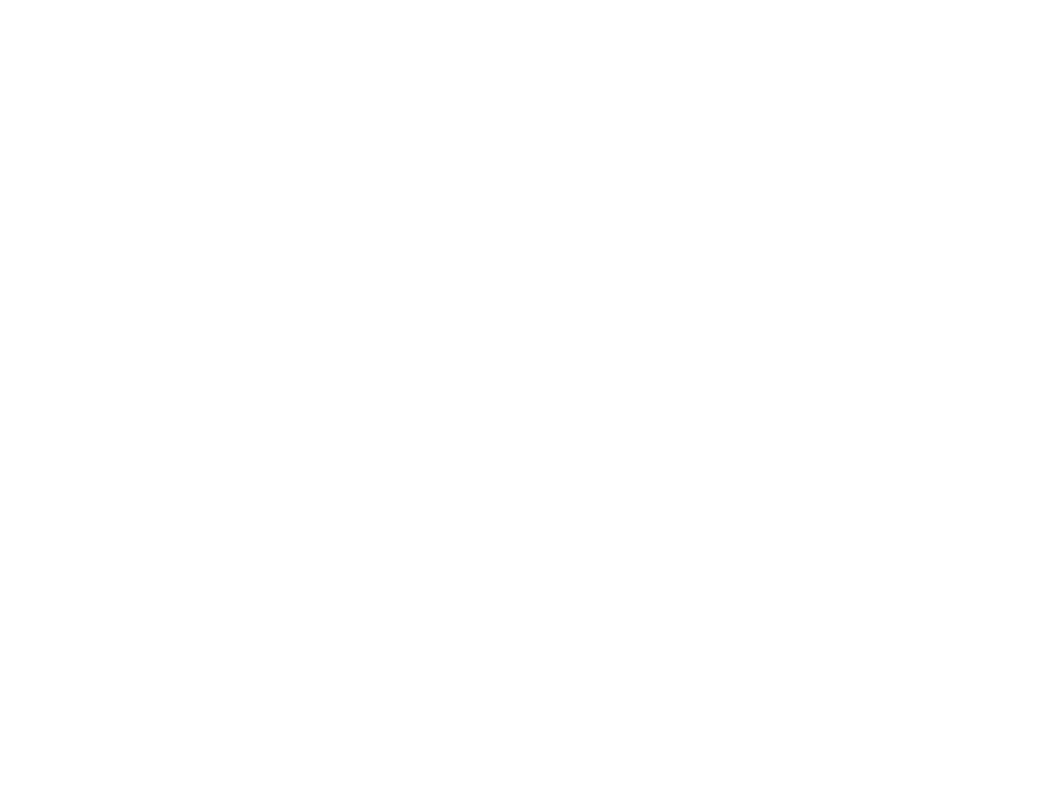
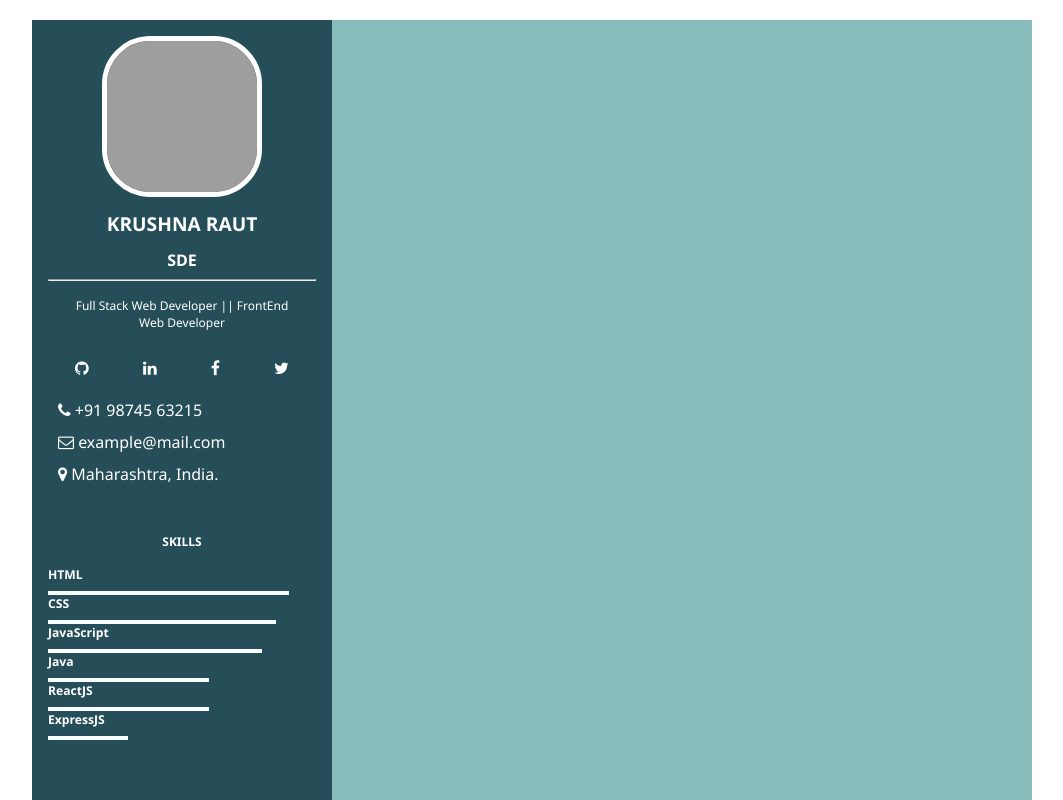
Before and after one commit to TechnicalShree/Responsive-CSS---Responsive-Resume-using-CSS-Grid---wxxgawgfk49t, a plain HTML site: page index.html in a window 1280 px wide. Shown: the top 800 px of the page, without its empty margins (108-1171 px from the left). Drawn offline with Linux system fonts and the light colour scheme; grey boxes are pictures that could not be loaded.

Commit message:
Left Completed

```diff
--- a/index.html
+++ b/index.html
@@ -7,19 +7,92 @@
         <meta name="description" content="">
         <meta name="author" content="">
         <title>Resume</title>
-
-    <link rel="preconnect" href="https://fonts.googleapis.com">
-    <link rel="preconnect" href="https://fonts.gstatic.com" crossorigin>
-    <link rel="stylesheet" href="./style.css">
-    <link href="https://fonts.googleapis.com/css2?family=Poppins:wght@100;300;400;600&display=swap" rel="stylesheet">
-    <link rel="stylesheet" href="https://cdnjs.cloudflare.com/ajax/libs/font-awesome/4.7.0/css/font-awesome.min.css">
-
+        <link rel="preconnect" href="https://fonts.googleapis.com">
+        <link rel="preconnect" href="https://fonts.gstatic.com" crossorigin>
+        <link rel="stylesheet" href="./style.css">
+        <link href="https://fonts.googleapis.com/css2?family=Poppins:wght@100;300;400;600&display=swap" rel="stylesheet">
+        <link rel="stylesheet" href="https://cdnjs.cloudflare.com/ajax/libs/font-awesome/4.7.0/css/font-awesome.min.css">
     </head>
     <body>
-        <main class="main-content" contenteditable="true">
+        <main class="main-content">              <!--  contenteditable="true"-->
             <section class="left-section">
                  <div class="left-content">
-                    <!-- Write code for the left section here -->
+                    <div class="profile-details">
+                        <div class="profile">
+                            <img class="profile-image" src="https://www.instituteofphotography.in/wp-content/uploads/2015/05/dummy-profile-pic.jpg" alt="profile">
+                        </div>
+                        <h2 class="name">Krushna Raut</h2>
+                        <h4 class="designation">SDE</h4>
+                        <hr />
+                        <p class="description">Full Stack Web Developer || FrontEnd Web Developer</p>
+                        <div class="contact-item">
+                            <ul class="social-media">
+                                <li class="icon"><a title="GitHub" href="https://github.com/TechnicalShree"><i class="fa fa-github" aria-hidden="true"></i></a></li>
+                                <li class="icon"><a title="LinkedIn" href="https://www.linkedin.com/in/krushna-raut-1862a413a/"><i class="fa fa-linkedin" aria-hidden="true"></i></a></li>
+                                <li class="icon"><a title="Facebook" href="https://www.facebook.com/krushna.raut.3388/"><i class="fa fa-facebook" aria-hidden="true"></i></a></li>
+                                <li class="icon"><a title="Twitter" href="https://twitter.com/Krushna96Raut"><i class="fa fa-twitter" aria-hidden="true"></i></a></li>
+                            </ul>
+                            <ul class="personal-details">
+                                <li class="icon"><i class="fa fa-phone" aria-hidden="true"></i> +91 98745 63215</li>
+                                <li class="icon"><i class="fa fa-envelope-o" aria-hidden="true"></i> example@mail.com</li>
+                                <li class="icon"><i class="fa fa-map-marker" aria-hidden="true"></i> Maharashtra, India.</li>
+                            </ul>
+                            <br/>
+                        </div>
+                    </div>
+                </div>
+                <div class="skill">
+                    <h2 class="skills">Skills</h2>
+                    <div class="skills-content">
+                        <div class="skill-item">
+                            <div class="skill-name">
+                                <h3>HTML</h3>
+                            </div>
+                            <div class="skill-progress">
+                                <div class="progress-bar" style="width: 90%;"></div>
+                            </div>
+                        </div>
+                        <div class="skill-item">
+                            <div class="skill-name">
+                                <h3>CSS</h3>
+                            </div>
+                            <div class="skill-progress">
+                                <div class="progress-bar" style="width: 85%;"></div>
+                            </div>
+                        </div>
+                        <div class="skill-item">
+                            <div class="skill-name">
+                                <h3>JavaScript</h3>
+                            </div>
+                            <div class="skill-progress">
+                                <div class="progress-bar" style="width: 80%;"></div>
+                            </div>
+                        </div>
+                        <div class="skill-item">
+                            <div class="skill-name">
+                                <h3>Java</h3>
+                            </div>
+                            <div class="skill-progress">
+                                <div class="progress-bar" style="width: 60%;"></div>
+                            </div>
+                        </div>
+                        <div class="skill-item">
+                            <div class="skill-name">
+                                <h3>ReactJS</h3>
+                            </div>
+                            <div class="skill-progress">
+                                <div class="progress-bar" style="width: 60%;"></div>
+                            </div>
+                        </div>
+                        <div class="skill-item">
+                            <div class="skill-name">
+                                <h3>ExpressJS</h3>
+                            </div>
+                            <div class="skill-progress">
+                                <div class="progress-bar" style="width: 30%;"></div>
+                            </div>
+                        </div>
+                    </div>
                 </div>
             </div>
             </section>
@@ -27,7 +100,6 @@
             <section class="right-section">
                 <div class="right-main-content">
 
-                    <!-- Write code for the right section here -->
                 </div>
             </section>
         </main>
--- a/style.css
+++ b/style.css
@@ -1,9 +1,82 @@
-*{
-    padding: 0;
-    margin: 0;
-    box-sizing: border-box;
-    list-style: none;
-    font-family: 'Segoe UI', Tahoma, Geneva, Verdana, sans-serif;
+* {
+  padding: 0;
+  margin: 0;
+  box-sizing: border-box;
+  list-style: none;
+  color: white;
+  font-family: "Segoe UI", Tahoma, Geneva, Verdana, sans-serif;
+}
+body {
+  width: 100%;
+}
+.main-content {
+  min-height: 1000px;
+  width: 90%;
+  margin: 20px auto;
+  display: grid;
+  justify-content: center;
+  grid-template-columns: 300px 700px;
+}
+.left-section {
+  grid-column: span 1;
+  padding: 1rem;
+  background-color: #264e58;
+}
+.profile-image {
+  width: 60%;
+  height: 160.8px;
+  border: 5px white solid;
+  border-radius: 30%;
+  background: #4e4a41;
+  display: block;
+  margin: auto;
+}
+.name {
+  font-size: 1.2rem;
+  font-weight: 700;
+  text-align: center;
+  text-transform: uppercase;
+  letter-spacing: 0.02px;
+  padding: 0.8rem;
+}
+.designation {
+  font-size: 1rem;
+  text-align: center;
+  text-transform: uppercase;
+  padding-bottom: 0.5rem;
+}
+.description {
+  font-size: 0.75rem;
+  text-align: center;
+  padding: 1rem;
+}
+.social-media {
+  display: flex;
+  justify-content: space-around;
+  align-items: center;
+}
+.contact-item li {
+  margin: 10px;
 }
 
-/* Write CSS code below */
+.skills {
+  font-size: 0.75rem;
+  text-align: center;
+  text-transform: uppercase;
+  padding: 1rem 0.5rem;
+}
+.skill-name {
+  font-size: 0.65rem;
+  text-align: left;
+  padding-bottom: 0.5rem;
+}
+.progress-bar {
+  height: 4px;
+  border: 1px white solid;
+  background-color: azure;
+}
+
+.right-section {
+  grid-column: span 1 / span 2;
+  background-color: #88bdbb;
+}
```
